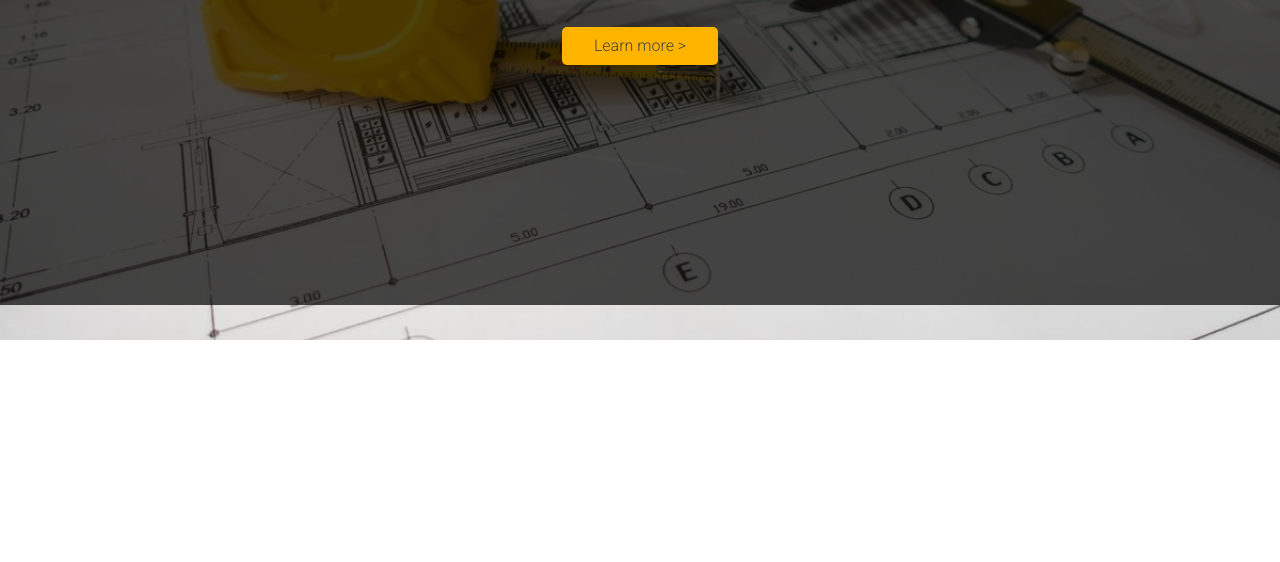
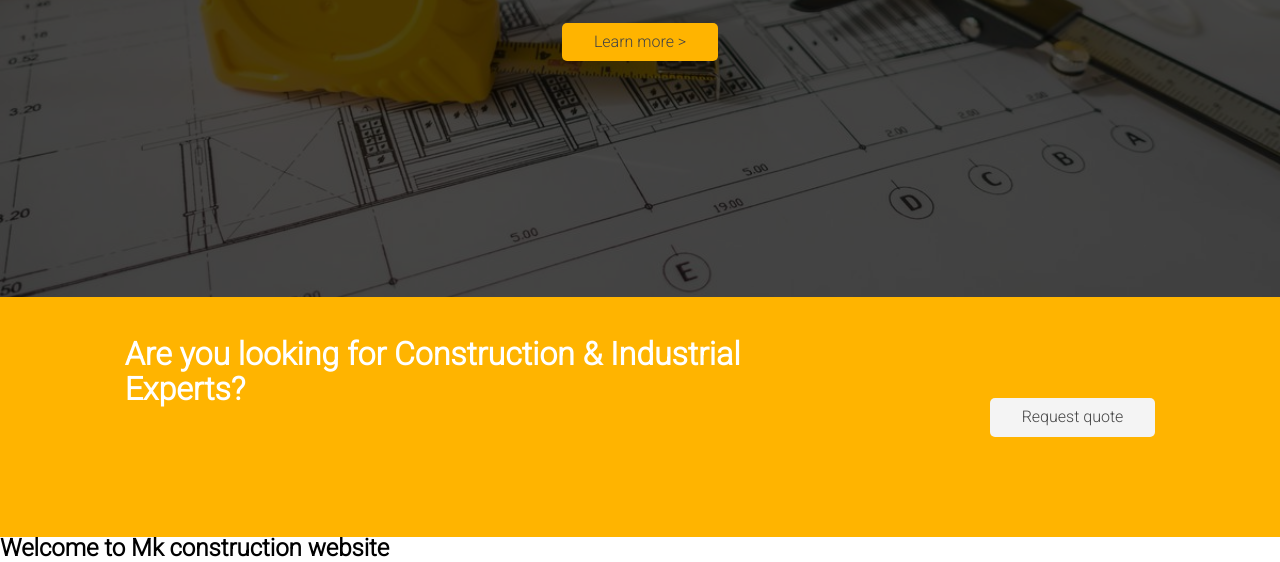
Before and after one commit to thesaint225/mk-construction, a plain HTML site: page index.html in a window 1280 px wide. Shown: the part 460-1022 px from the top of the page. Before the commit the page ends 800 px from the top, so only its background shows below. Drawn offline with Linux system fonts and the light colour scheme.

Commit message:
wrking on the wecome content

```diff
--- a/css/style.css
+++ b/css/style.css
@@ -69,6 +69,10 @@ p {
   border-radius: 5px;
 }
 
+.bg-primary {
+  background-color: #ffb400;
+}
+
 /* working on the navbar */
 
 #navbar {
@@ -126,7 +130,7 @@ header {
   flex-direction: column;
   justify-content: center;
   align-items: center;
-  height: 85vh;
+  height: 84vh;
   background-color: rgba(0, 0, 0, 0.7);
   overflow: hidden;
 }
@@ -143,3 +147,16 @@ header:before {
   height: 100%;
   z-index: -1;
 }
+
+/* working on the request quote section */
+#request-quote,
+#request-quote > p {
+  display: flex;
+  align-items: center;
+
+  justify-content: space-around;
+  height: 30vh;
+  white-space: pre-line;
+}
+
+/* welcome content in progress */
--- a/index.html
+++ b/index.html
@@ -45,11 +45,26 @@
             research,design & development of material.
         </p>
         <a href="#" class="btn-primary">Learn more ></a>
+    </header>
+
+    <section id="request-quote" class="bg-primary">
+
+        <h2 class="m-heading">Are you looking for Construction & Industrial
+            <p>Experts?</p>
 
 
+        </h2>
 
+        <a href="#" class="btn-secondary">Request quote</a>
 
-    </header>
+    </section>
+
+    <section id="welcome">
+        <div class="welcome-content">
+            <h2>Welcome to Mk construction website</h2>
+        </div>
+
+    </section>
 
 
 
```
